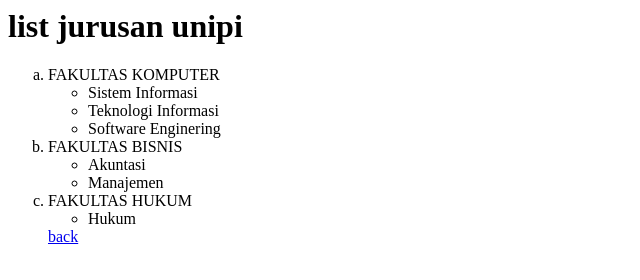
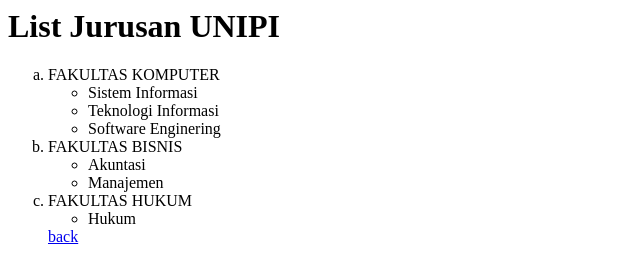
Before and after one commit to maulanar18/Tugas, a plain HTML site: page listjurusan.html in a window 1280 px wide. Shown: the whole page, without its empty margins (0-640 px from the left). Drawn offline with Linux system fonts and the light colour scheme.

Commit message:
Update listjurusan.html

```diff
--- a/listjurusan.html
+++ b/listjurusan.html
@@ -1,7 +1,7 @@
 <html lang="en">
 <head>
-    <title>list jurusan </title>
-    <h1>list jurusan unipi</h1>
+    <title>List Jurusan </title>
+    <h1>List Jurusan UNIPI</h1>
 </head>
 <body>
     <ol type="a">
```
